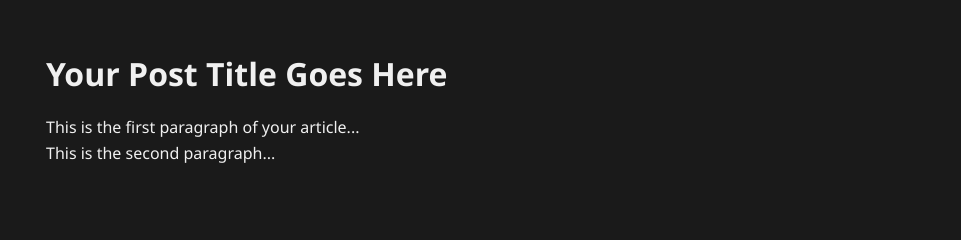
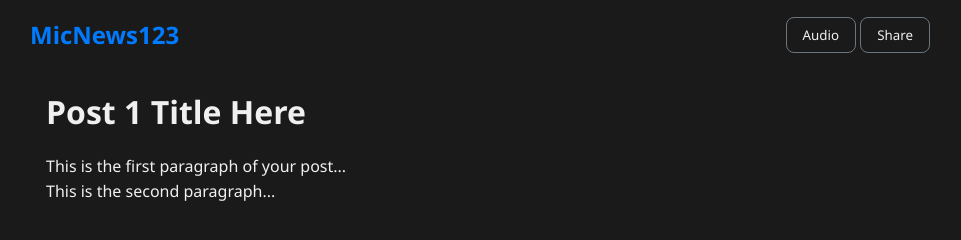
Before and after one commit to mustafa2smi-ui/gemidemo, a plain HTML site: page posts/post1.html in a window 1280 px wide. Shown: the whole page, without its empty margins (160-1121 px from the left). Drawn offline with Linux system fonts and the light colour scheme.

Commit message:
Update post1.html

```diff
--- a/posts/post1.html
+++ b/posts/post1.html
@@ -3,19 +3,27 @@
 <head>
     <meta charset="UTF-8">
     <meta name="viewport" content="width=device-width, initial-scale=1.0">
-    <title>Your Post Title</title>
-    <link rel="stylesheet" href="../style.css">
+    <title>Post 1 Title Here</title>  <link rel="stylesheet" href="../style.css">
 </head>
 <body>
+
     <header class="global-header">
-        </header>
+        <nav class="navbar">
+            <a href="/" class="back-home-btn">MicNews123</a>
+            <div class="header-buttons">
+                <button id="audio-player-btn">Audio</button>
+                <button id="share-btn">Share</button>
+            </div>
+        </nav>
+    </header>
 
     <main id="post-content">
-        <h1 class="post-title">Your Post Title Goes Here</h1>
-        <p>This is the first paragraph of your article...</p>
+        <h1>Post 1 Title Here</h1>
+        <p>This is the first paragraph of your post...</p>
         <p>This is the second paragraph...</p>
     </main>
 
     <script src="../js/main.js"></script>
+
 </body>
 </html>
```
